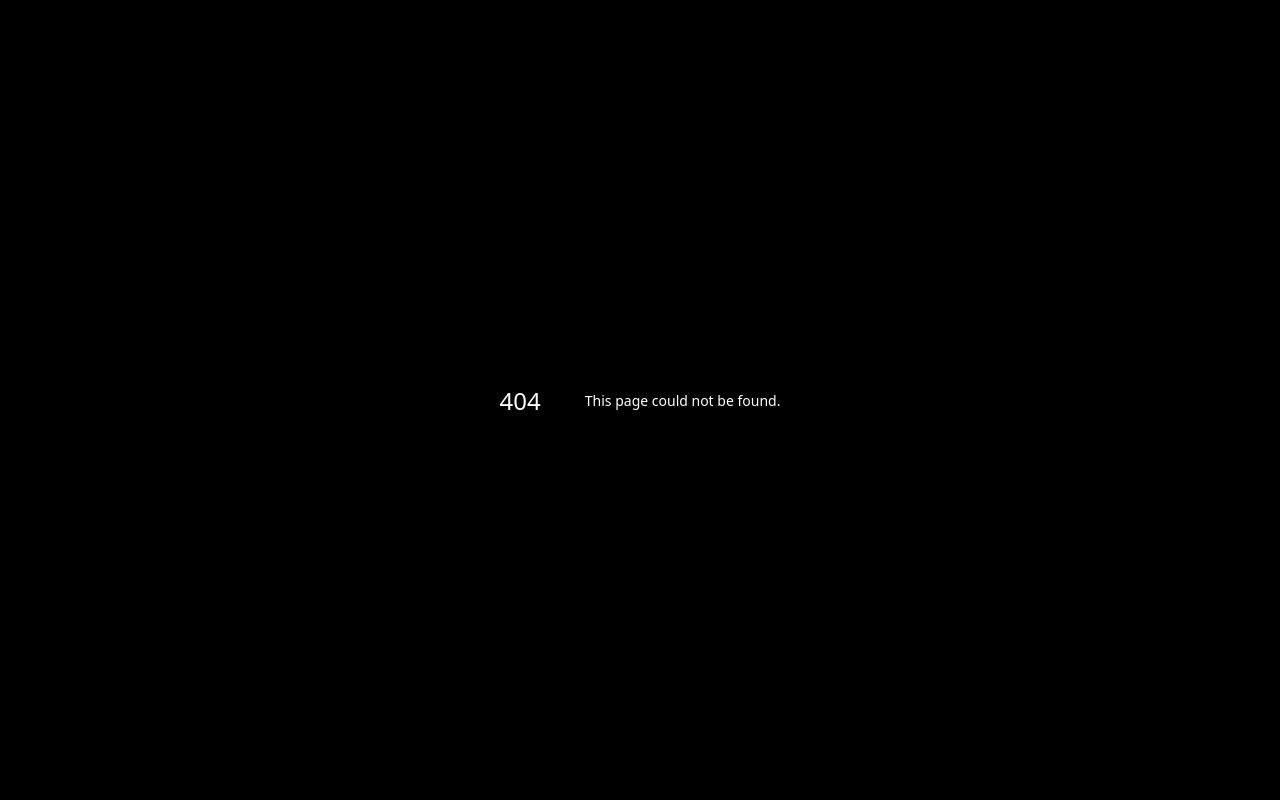
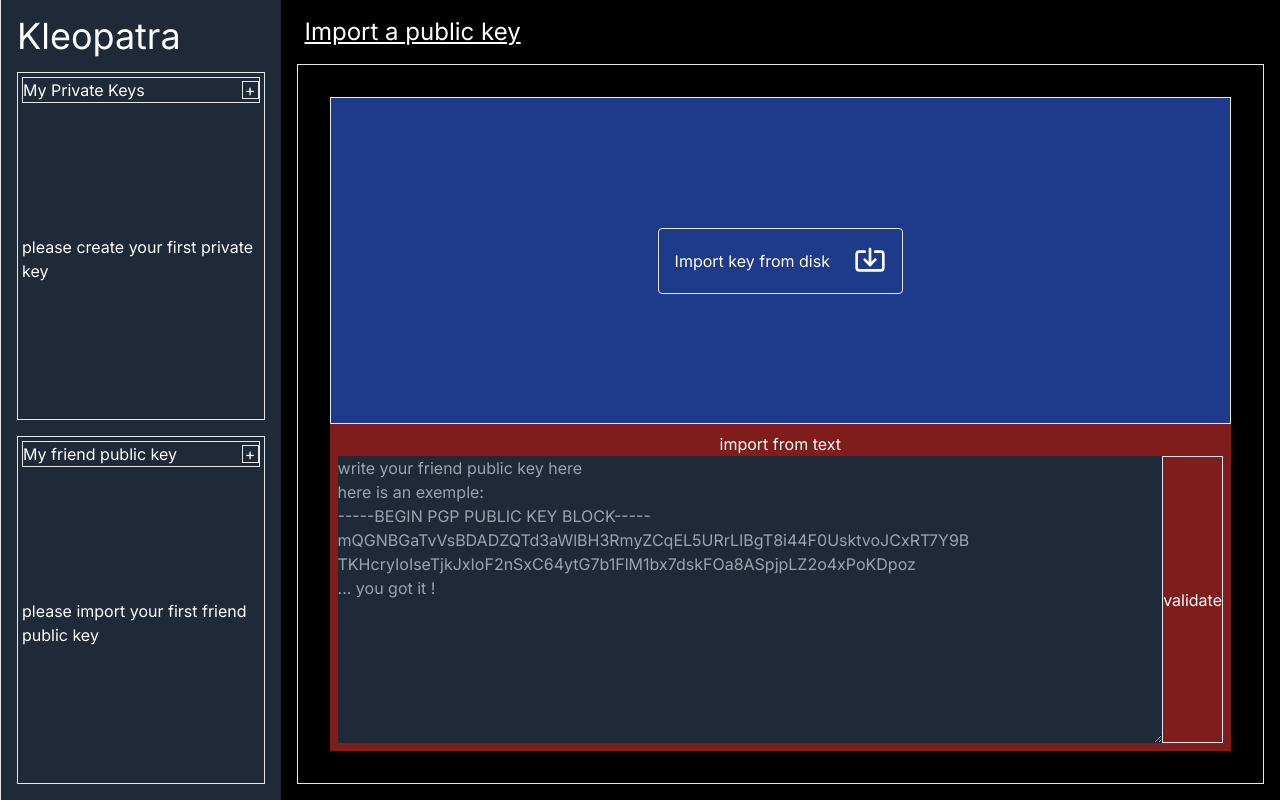
Before and after one commit to CyberClarence/kleopatara, a Next.js app: page /import-public-key in a window 1280 px wide. Before the commit this address had no page. Built offline with nearby package versions, Linux system fonts and the light colour scheme.

Commit message:
encryption is working

```diff
--- a/app/(myapp)/MySideBar.tsx
+++ b/app/(myapp)/MySideBar.tsx
@@ -5,32 +5,71 @@
 import { useEffect } from "react";
 
 export const MySideBar = () => {
-  const myPrivateKeys = useKeyStore((store) => store.myPrivateKeys);
+  const myPrivateKeys = useKeyStore((s) => s.myPrivateKeys);
+  const myFriendPublicKeys = useKeyStore((s) => s.myPublicKeys);
 
-  const myFriendPublicKeys = useKeyStore((store) => store.myContactPublicKeys);
   useEffect(() => {
-    console.log([...myPrivateKeys.keys()]);
+    useKeyStore.persist.rehydrate();
+
+    console.log(Object.keys(myPrivateKeys));
+    console.log({ myPrivateKeys });
   }, []);
 
   return (
-    <div className="w-[350px] bg-gray-800 border-l border-l-green flex flex-col p-4 overflow-auto">
-      <div className="w-full flex flex-col ">
-        <h2>My Private Keys</h2>
-        <div className="flex flex-col gap-2 min-h-[400px] border border-green-400">
-          {/* {myPrivateKeys &&
-            [...myPrivateKeys.keys()].map((keyname, i) => (
-              <Link href={`/private/${keyname}`} key={i}>
-                {keyname}
+    <div className="w-[350px] bg-gray-800 border-l border-l-green flex flex-col p-4 gap-4 overflow-auto">
+      <Link className="bold text-4xl " href={"/"}>
+        Kleopatra
+      </Link>
+      <div className="w-full flex flex-col h-1/2 overflow-auto border p-1">
+        <div className="flex w-full h-fit border justify-between items-center">
+          <h2 className="">My Private Keys</h2>
+          <Link
+            href={"/create-private-key"}
+            className="border w-[17px] h-[18px] flex flex-none items-center justify-center"
+          >
+            +
+          </Link>
+        </div>
+
+        {myPrivateKeys.length != 0 ? (
+          <div className="flex h-full w-full overflow-auto flex-col">
+            {myPrivateKeys.map((key, i) => (
+              <Link href={`/private/${key.id}`} key={i}>
+                {key.id}
               </Link>
-            ))} */}
-        </div>
+            ))}
+          </div>
+        ) : (
+          <div className="h-full w-full flex items-center justify-center">
+            please create your first private key{" "}
+          </div>
+        )}
       </div>
       {/* ---- */}
-      <div className="w-full flex flex-col">
-        <h2>My Friends Publics Keys</h2>
-        <div className="flex flex-col gap-2 min-h-[400px] border border-green-400 ">
-          {[...myFriendPublicKeys.keys()]}
+      <div className="w-full flex flex-col h-1/2 overflow-auto p-1 border">
+        <div className="flex w-full h-fit border justify-between items-center">
+          <h2 className="">My friend public key</h2>
+          <Link
+            href={"/import-public-key"}
+            className="border w-[17px] h-[18px] flex flex-none items-center justify-center"
+          >
+            +
+          </Link>
         </div>
+
+        {myFriendPublicKeys.length != 0 ? (
+          <div className="flex h-full w-full overflow-auto flex-col">
+            {myFriendPublicKeys.map((key, i) => (
+              <Link href={`/public/${key.id}`} key={i}>
+                {key.id}
+              </Link>
+            ))}
+          </div>
+        ) : (
+          <div className="h-full w-full flex items-center justify-center">
+            please import your first friend public key
+          </div>
+        )}
       </div>
     </div>
   );
--- /dev/null
+++ b/app/(myapp)/import-public-key/page.tsx
@@ -0,0 +1,104 @@
+"use client";
+import * as openpgp from "openpgp";
+
+import { Import } from "lucide-react";
+import { useRef, useState } from "react";
+import { useKeyStore } from "@/feature/keystore";
+import { useRouter } from "next/navigation";
+
+const TEXTAREA_EXPLAINATORY_TEXT = `write your friend public key here
+here is an exemple:
+-----BEGIN PGP PUBLIC KEY BLOCK-----
+mQGNBGaTvVsBDADZQTd3aWlBH3RmyZCqEL5URrLIBgT8i44F0UsktvoJCxRT7Y9B
+TKHcryIoIseTjkJxIoF2nSxC64ytG7b1FlM1bx7dskFOa8ASpjpLZ2o4xPoKDpoz
+... you got it !`;
+
+export default function importPublicKeyPage() {
+  // * nos refs
+  const inputref = useRef<HTMLInputElement>(null);
+
+  // * notre state
+  const [keyString, setKeyString] = useState("");
+
+  // * nos handlers
+  const handleFileSelection = () => {
+    const { current: fileselector } = inputref;
+    fileselector.click();
+  };
+
+  const handleFileChosen = (files: FileList) => {
+    const file = files.item(0);
+    let fileReader = new FileReader();
+    fileReader.onloadend = () => {
+      setKeyString(fileReader.result.toString());
+    };
+    fileReader.readAsText(file);
+  };
+  const navigate = useRouter();
+  const importPublicKeyToMyStore = useKeyStore(
+    (store) => store.importPublicKey
+  );
+  // * logique custom de cette page
+  const handleKeyImport = async () => {
+    try {
+      // * on check d'abord si la clef est valide
+      const _isValidKey = await openpgp.readKey({ armoredKey: keyString });
+
+      // * elle est donc valide
+
+      // * on demande le nom de la clef
+      const keyName = prompt("give a name to the key please:");
+
+      await importPublicKeyToMyStore(keyName, keyString);
+
+      navigate.push(`/public/${keyName}`);
+    } catch {
+      alert("your key is invalid");
+    }
+  };
+
+  return (
+    <div className="w-full h-full p-4 flex flex-col gap-4 overflow-auto">
+      <h2 className=" ml-2 text-2xl underline">Import a public key</h2>
+      <div className="h-full w-full flex flex-col border p-8 relative overflow-auto ">
+        <div className="bg-blue-900 h-1/2 flex items-center justify-center gap-8 border">
+          <div
+            className="border rounded p-4 flex items-center gap-6"
+            onClick={handleFileSelection}
+          >
+            <input
+              ref={inputref}
+              className="hidden"
+              type="file"
+              onChange={({ currentTarget }) =>
+                handleFileChosen(currentTarget.files)
+              }
+            />
+            <div>Import key from disk</div>
+
+            <div>
+              <Import className="w-8 h-8" />
+            </div>
+          </div>
+        </div>
+        <div className="bg-red-900 flex h-1/2 items-center justify-center flex flex-col p-2">
+          <h3>import from text</h3>
+          <div className="flex w-full h-full">
+            <textarea
+              value={keyString}
+              placeholder={TEXTAREA_EXPLAINATORY_TEXT}
+              onChange={({ currentTarget }) =>
+                setKeyString(currentTarget.value)
+              }
+              className="w-full h-full overflow-auto flex bg-gray-800 text-green-600"
+            />
+            <button className="border h-full" onClick={handleKeyImport}>
+              {" "}
+              validate
+            </button>
+          </div>
+        </div>
+      </div>
+    </div>
+  );
+}
--- a/app/(myapp)/layout.tsx
+++ b/app/(myapp)/layout.tsx
@@ -1,18 +1,30 @@
 "use client";
-import { ReactNode } from "react";
+import { ReactNode, useEffect } from "react";
 import { MySideBar } from "./MySideBar";
+import { useKeyStore } from "@/feature/keystore";
 
 type MyAppLayoutProps = {
   children: ReactNode[];
 };
 
+const Hydrate = () => {
+  useEffect(() => {
+    useKeyStore.persist.rehydrate();
+  }, []);
+
+  return null;
+};
+
 export default function MyAppLayout({ children }: MyAppLayoutProps) {
   return (
-    <div className="flex w-full h-full overflow-auto ">
-      <MySideBar />
-      <div className="flex flex-col overflow-auto h-full w-full">
-        {children}
+    <>
+      <Hydrate />
+      <div className="flex w-full h-full overflow-auto ">
+        <MySideBar />
+        <div className="flex flex-col overflow-auto h-full w-full">
+          {children}
+        </div>
       </div>
-    </div>
+    </>
   );
 }
--- a/app/(myapp)/public/[keyid]/page.tsx
+++ b/app/(myapp)/public/[keyid]/page.tsx
@@ -1,13 +1,69 @@
+"use client";
+import * as openpgp from "openpgp";
+import { useKeyStore } from "@/feature/keystore";
+import { useEffect, useState } from "react";
 
+export default function PublicKeyPage({
+  params: { keyid },
+}: {
+  params: { keyid: string };
+}) {
+  const getPublicKey = useKeyStore((store) => store.getPublicKeyFromPublicKeys);
 
+  const [publicKey, setPublicKey] = useState("");
+  const [message, setMessage] = useState("");
 
+  useEffect(() => {
+    const init = async () => {
+      try {
+        const armoredPublicKey = await getPublicKey(keyid);
 
+        setPublicKey(armoredPublicKey);
+      } catch {
+        setPublicKey("no key found with that id ");
+      }
+    };
+    init();
+  }, []);
+  const handleCipher = async () => {
+    const key = await openpgp.readKey({ armoredKey: publicKey });
+    const encryptedMsg = await openpgp.encrypt({
+      encryptionKeys: key,
+      message: await openpgp.createMessage({ text: message }),
+    });
+    setMessage(encryptedMsg.toString());
+  };
 
-
-export default function PublicKeyPage ({params: {keyid}}: {params: {keyid:string}}){
-
-
-
-
-    return <>{keyid}</>
+  return (
+    <div className="flex flex-col p-4 h-full w-full overflow-auto gap-4">
+      <h2 className="underline text-2xl"> clef de {keyid}</h2>
+      <div className="p-2 border h-full w-full overflow-auto ">
+        <div className="flex h-1/2 w-full flex-col border">
+          <h3 className="flex">Clef public</h3>
+          <textarea
+            className="flex h-full w-full text-white bg-gray-800 border p-2 rounded"
+            value={publicKey}
+            disabled={true}
+          />
+        </div>
+        <div className="flex w-full h-1/2 flex-col">
+          <h2>chiffrement</h2>
+          <div className="flex w-full h-full gap-2">
+            <textarea
+              value={message}
+              onChange={(ev) => setMessage(ev.currentTarget.value)}
+              className="flex h-full w-full text-white bg-gray-800 border p-2 rounded"
+              placeholder="enter your message that you want to cipher"
+            />
+            <button
+              className="bg-red-600 w-fit rounded border"
+              onClick={handleCipher}
+            >
+              Cipher !
+            </button>
+          </div>
+        </div>
+      </div>
+    </div>
+  );
 }
--- a/app/layout.tsx
+++ b/app/layout.tsx
@@ -5,8 +5,9 @@
 const inter = Inter({ subsets: ["latin"] });
 
 export const metadata: Metadata = {
-  title: "Kleopatra",
-  description: "",
+  title: "Kleopatra PGP Client",
+  description:
+    "OpenSource, Free, Private & easy to use OPENPGP Client for the internet",
 };
 
 export default function RootLayout({
@@ -16,7 +17,11 @@
 }>) {
   return (
     <html lang="en">
-      <body className={`flex flex-col overflow-auto w-screen h-screen bg-black text-white ${inter.className}`}>{children}</body>
+      <body
+        className={`flex flex-col overflow-auto w-screen h-screen bg-black text-white ${inter.className} select-none`}
+      >
+        {children}
+      </body>
     </html>
   );
 }
--- a/feature/keystore.ts
+++ b/feature/keystore.ts
@@ -1,3 +1,4 @@
+"use client";
 import * as openpgp from "openpgp";
 import { create, StateCreator } from "zustand";
 import { persist, createJSONStorage } from "zustand/middleware";
@@ -6,14 +7,26 @@
 type ArmoredRSAPrivateKey = string;
 type ArmoredPublicKey = string;
 
+type SerialisablePrivateKey = {
+  id: string;
+  key: ArmoredRSAPrivateKey;
+};
+
+type SerialisablePublicKey = {
+  id: string;
+  key: ArmoredPublicKey;
+};
+
 type KeyStoreData = {
-  myPrivateKeys: Map<string, ArmoredRSAPrivateKey>;
-  myContactPublicKeys: Map<string, ArmoredPublicKey>;
+  myPrivateKeys: Array<SerialisablePrivateKey>;
+  myPublicKeys: Array<SerialisablePublicKey>;
 };
 
 type KeyStoreActions = {
   createNewKey: (keyname: string) => Promise<void>;
-  getPublicKey: (name: string) => Promise<string>;
+  importPublicKey: (keyname: string, armoredKeyString: string) => Promise<void>;
+  getPublicKeyFromPrivateKeys: (name: string) => Promise<string>;
+  getPublicKeyFromPublicKeys: (name: string) => Promise<string>;
 };
 
 type KeyStoreInterface = KeyStoreData & KeyStoreActions;
@@ -27,32 +40,60 @@
         userIDs: [],
         format: "armored",
       });
+
+    const myNewPrivateKey: SerialisablePrivateKey = {
+      id: name,
+      key: privateKey,
+    };
     set({
-      myPrivateKeys: new Map(get().myPrivateKeys).set(name, privateKey),
+      myPrivateKeys: [...get().myPrivateKeys, myNewPrivateKey],
     });
   },
-  getPublicKey: async (keyname) => {
-    const { myPrivateKeys: pgpPrivateKeys } = get();
+  importPublicKey: async (keyname, amoredPublicKeyString) => {
+    const key = await openpgp.readKey({ armoredKey: amoredPublicKeyString });
+    const { myPublicKeys } = get();
 
-    const key = pgpPrivateKeys.get(keyname);
+    const alreadyExist = myPublicKeys.find((key) => key.id == keyname);
 
-    if (!key) return "" as string;
+    if (alreadyExist) throw new Error("this key id is already used");
+
+    const newKey: SerialisablePublicKey = {
+      id: keyname,
+      key: amoredPublicKeyString,
+    };
+
+    set({ myPublicKeys: [...myPublicKeys, newKey] });
+  },
+  getPublicKeyFromPrivateKeys: async (keyname) => {
+    const { myPrivateKeys } = get();
+
+    const key = myPrivateKeys.find((key) => key.id == keyname);
+
+    if (!key) throw new Error("no key found with that id");
 
     const privateKey = await openpgp.readPrivateKey({
-      armoredKey: key,
+      armoredKey: key.key,
     });
 
     const { armor } = privateKey.toPublic();
 
     return armor();
   },
-  myPrivateKeys: new Map(),
-  myContactPublicKeys: new Map(),
+  getPublicKeyFromPublicKeys: async (keyname) => {
+    const { myPublicKeys } = get();
+
+    const foundKey = myPublicKeys.find((key) => key.id == keyname);
+
+    if (!foundKey) throw new Error("no key found with that id");
+    const { key } = foundKey;
+    return key;
+  },
+  myPrivateKeys: [],
+  myPublicKeys: [],
 });
 
-export const useKeyStore = create(
-  persist(immer(keyStore), {
+export const useKeyStore = create<KeyStoreInterface>()(
+  persist(keyStore, {
     name: "keystore",
-    storage: createJSONStorage(() => localStorage),
   })
 );
--- a/package.json
+++ b/package.json
@@ -10,6 +10,7 @@
   },
   "dependencies": {
     "immer": "^10.1.1",
+    "lucide-react": "^0.417.0",
     "next": "14.2.5",
     "openpgp": "^5.11.2",
     "react": "^18",
```
Also changed, not shown: app/(myapp)/create-private-key/page.tsx (added, +11 -0 lines), app/(myapp)/page.tsx (+6 -2 lines), feature/useStore.ts (added, +17 -0 lines), 1 other file (tests, documents, lock files or other folders).
